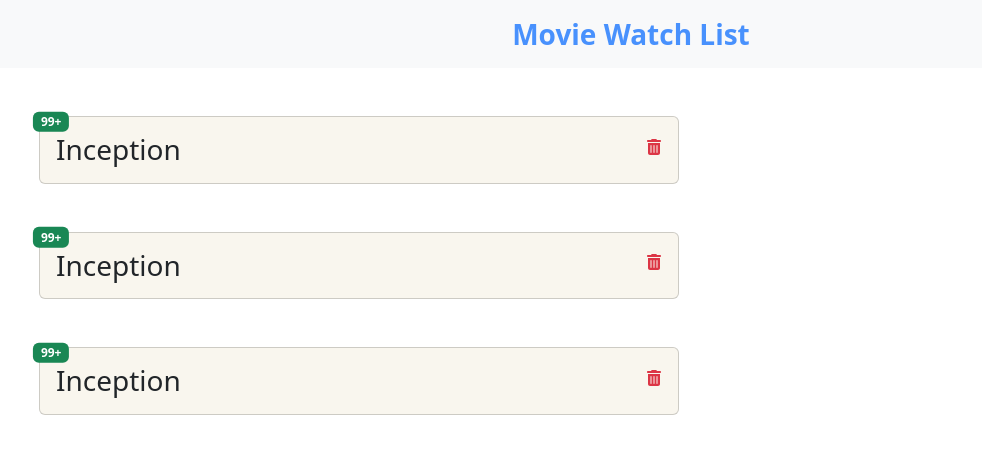
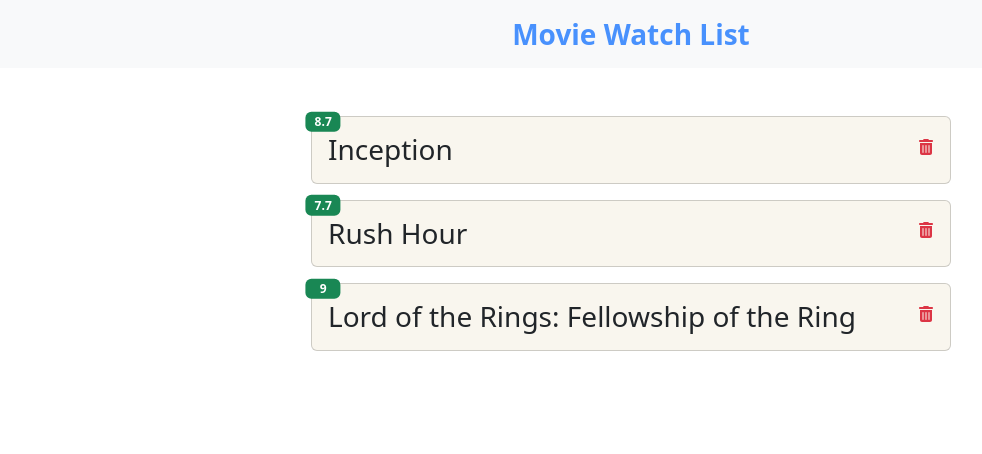
Before and after one commit to Shawaiz99/movie-watch-list-practice-project, a React app: page / in a window 1280 px wide. Shown: the top 454 px of the page, without its empty margins (9-991 px from the left). Built offline with nearby package versions, Linux system fonts and the light colour scheme; the HTML template or start-up script is replaced by a standard one.

Commit message:
Made a MovieList which is able to handle multiple movies all at once using MovieCard as base

```diff
--- a/src/components/MovieCard.jsx
+++ b/src/components/MovieCard.jsx
@@ -1,18 +1,18 @@
 import { FaTrashCan } from "react-icons/fa6";
 
-function MovieCard() {
+function MovieCard({movie}) {
   return (
-    <div className="col-6 m-5">
+    <div className="col-6">
       <div className="card bg-bone-white text-dark position-relative">
         <span
           className="position-absolute top-0 start-0 translate-middle badge bg-success
         custom-badge-position"
         >
-          99+
+          {movie.rate}
         </span>
 
         <div className="card-body d-flex justify-content-between">
-          <h3 className="card-title m-0">Inception</h3>
+          <h3 className="card-title m-0">{movie.title}</h3>
           <div className="text-danger">
             <FaTrashCan />
           </div>
--- a/src/components/MovieList.jsx
+++ b/src/components/MovieList.jsx
@@ -21,9 +21,9 @@ function MovieList() {
   ]);
 
   return (
-    <div>
+    <div className="d-flex flex-column gap-3 align-items-center mt-5">
       {movies.map((movie) => (
-        <MovieCard />
+        <MovieCard key={movie.id} movie={movie}/>
       ))}
     </div>
   );
--- a/src/index.css
+++ b/src/index.css
@@ -5,4 +5,6 @@
 .custom-badge-position {
   top: 0.3rem !important;
   left: 0.7rem !important;
+  min-width: 2.2rem;
+  max-width: 2.2rem;
 }
```
